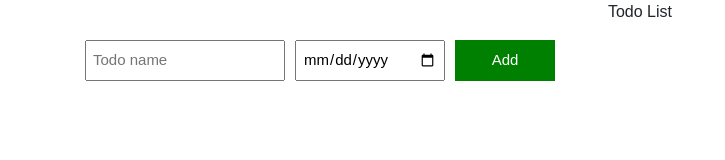
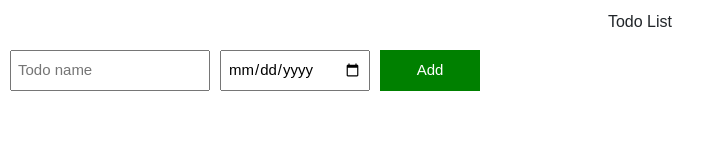
Before and after one commit to pavila-siva/To-Do-List, a plain HTML site: page index.html in a window 1280 px wide. Shown: the whole page, without its empty margins (0-725 px from the left). Drawn offline with nearby package versions, Linux system fonts and the light colour scheme.

Commit message:
Update style.css

```diff
--- a/style.css
+++ b/style.css
@@ -1,5 +1,9 @@
 body{
     font-family: Arial, Helvetica, sans-serif;
+}
+.container {
+    max-width: 100%;
+    padding: 10px;
 }
 .todo-grid,
 .todo-Input-grid{
```
